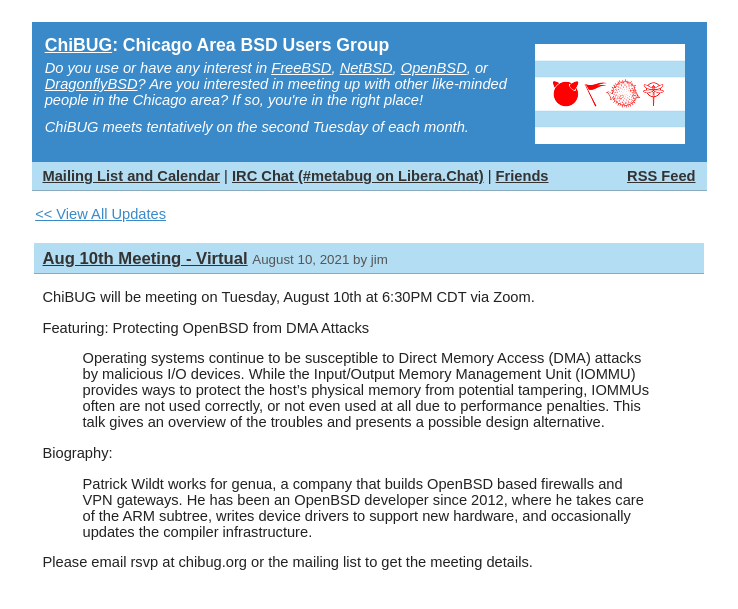
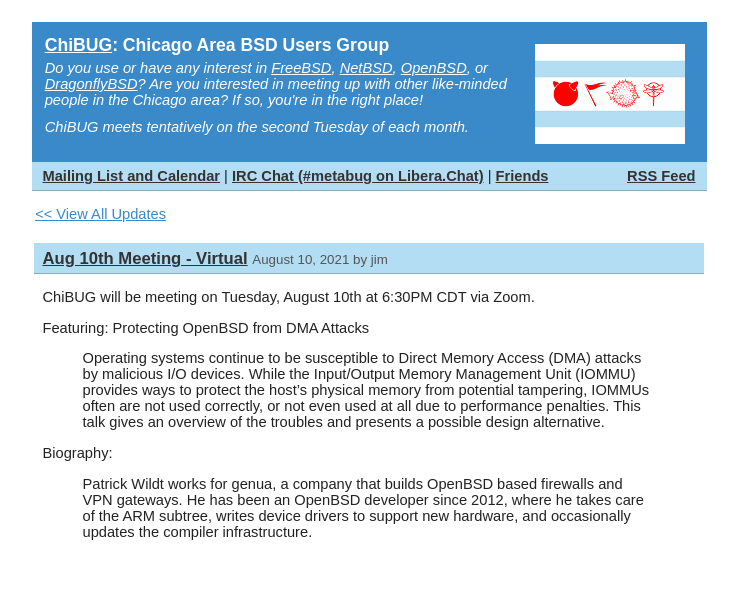
Before and after one commit to jcs/chibug.org, a Jekyll site: the page built from _posts/2021-08-10-meeting.md, in a window 1280 px wide. Shown: the top 609 px of the page, without its empty margins (271-1009 px from the left). Built offline with Jekyll 4.4.1, drawn with Linux system fonts in a browser that asks for light colours.

Commit message:
remove rsvp info

```diff
--- a/_posts/2021-08-10-meeting.md
+++ b/_posts/2021-08-10-meeting.md
@@ -11,5 +11,3 @@
 
 Biography:
 > Patrick Wildt works for genua, a company that builds OpenBSD based firewalls and VPN gateways. He has been an OpenBSD developer since 2012, where he takes care of the ARM subtree, writes device drivers to support new hardware, and occasionally updates the compiler infrastructure.
-
-Please email rsvp at chibug.org or the mailing list to get the meeting details.
```
